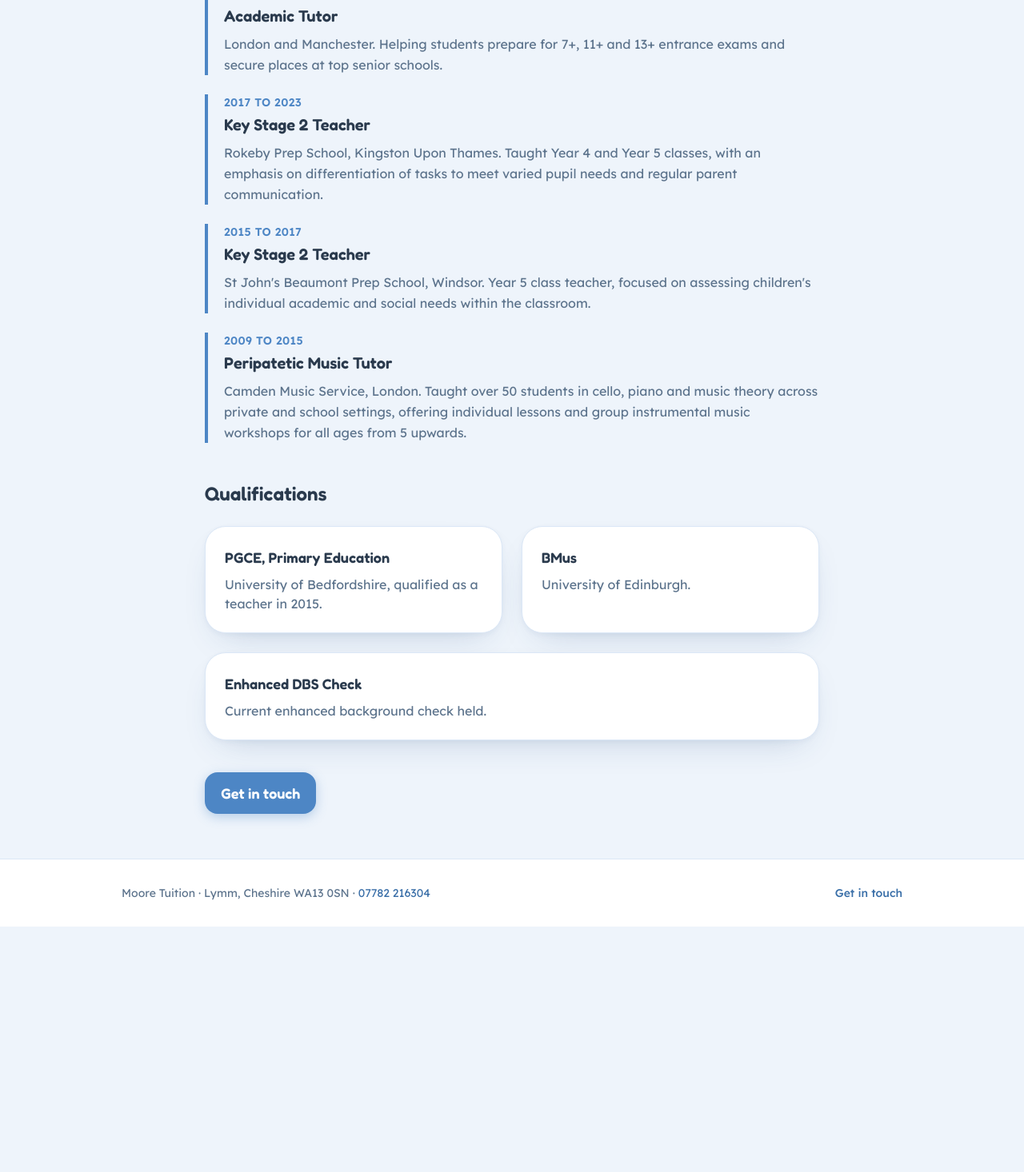
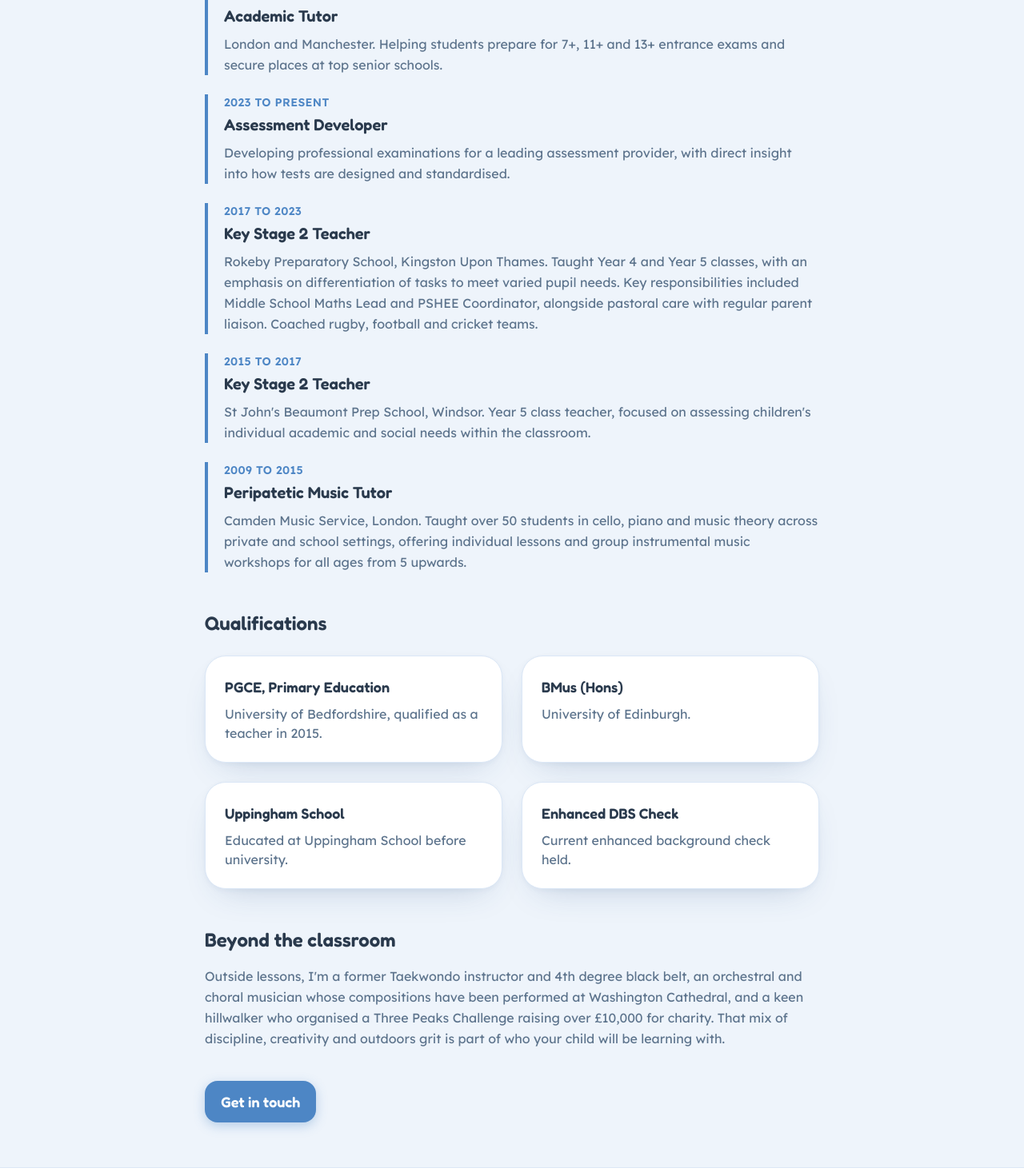
Before and after one commit to NickCMoore/moore-tuition-site, a Next.js app in the folder frontend/: page /cv in a window 1280 px wide. Shown: the part 604-2070 px from the top of the page at 80% size. Before the commit the page ends 1763 px from the top, so only its background shows below. Built offline with nearby package versions, Linux system fonts and the light colour scheme.

Commit message:
Enrich CV and about copy from verified experience, and use a real classroom photo on Approach.
Co-authored-by: Cursor <cursoragent@cursor.com>

```diff
--- a/frontend/app/(marketing)/approach/page.tsx
+++ b/frontend/app/(marketing)/approach/page.tsx
@@ -19,12 +19,12 @@ export default function ApproachPage() {
       />
       <section className="px-6 py-14">
         <div className="mx-auto max-w-3xl space-y-8">
-          <div className="relative aspect-[16/9] overflow-hidden rounded-card shadow-soft">
+          <div className="relative aspect-[4/3] overflow-hidden rounded-card shadow-soft sm:aspect-[16/10]">
             <Image
-              src="/images/teacher-student.jpg"
-              alt="Nick Moore working one-to-one with a pupil over books and notes"
+              src="/images/hero-classroom.jpg"
+              alt="Nick Moore tutoring pupils one-to-one in a classroom"
               fill
-              className="object-cover object-center"
+              className="object-cover object-[center_40%]"
               sizes="(max-width: 768px) 100vw, 768px"
             />
           </div>
@@ -60,6 +60,12 @@ export default function ApproachPage() {
               including CEM, GL, ISEB and school-specific assessments. That means
               we can practise in the style your child will actually meet on the
               day, not just generic worksheets.
+            </p>
+            <p className="mt-3 leading-relaxed text-muted">
+              Having led Maths at a leading London prep school and now working
+              in professional assessment development, I understand entrance exams
+              from both sides: how children experience them and how they&apos;re
+              built.
             </p>
           </div>
 
--- a/frontend/app/(marketing)/cv/page.tsx
+++ b/frontend/app/(marketing)/cv/page.tsx
@@ -17,9 +17,14 @@ const experience = [
     body: "London and Manchester. Helping students prepare for 7+, 11+ and 13+ entrance exams and secure places at top senior schools.",
   },
   {
+    years: "2023 to Present",
+    title: "Assessment Developer",
+    body: "Developing professional examinations for a leading assessment provider, with direct insight into how tests are designed and standardised.",
+  },
+  {
     years: "2017 to 2023",
     title: "Key Stage 2 Teacher",
-    body: "Rokeby Prep School, Kingston Upon Thames. Taught Year 4 and Year 5 classes, with an emphasis on differentiation of tasks to meet varied pupil needs and regular parent communication.",
+    body: "Rokeby Preparatory School, Kingston Upon Thames. Taught Year 4 and Year 5 classes, with an emphasis on differentiation of tasks to meet varied pupil needs. Key responsibilities included Middle School Maths Lead and PSHEE Coordinator, alongside pastoral care with regular parent liaison. Coached rugby, football and cricket teams.",
   },
   {
     years: "2015 to 2017",
@@ -95,11 +100,19 @@ export default function CvPage() {
             </div>
             <div className="rounded-card border border-line bg-surface p-6 shadow-soft">
               <h3 className="font-head text-lg font-semibold text-ink">
-                BMus
+                BMus (Hons)
               </h3>
               <p className="mt-2 text-muted">University of Edinburgh.</p>
             </div>
-            <div className="rounded-card border border-line bg-surface p-6 shadow-soft sm:col-span-2">
+            <div className="rounded-card border border-line bg-surface p-6 shadow-soft">
+              <h3 className="font-head text-lg font-semibold text-ink">
+                Uppingham School
+              </h3>
+              <p className="mt-2 text-muted">
+                Educated at Uppingham School before university.
+              </p>
+            </div>
+            <div className="rounded-card border border-line bg-surface p-6 shadow-soft">
               <h3 className="font-head text-lg font-semibold text-ink">
                 Enhanced DBS Check
               </h3>
@@ -109,6 +122,18 @@ export default function CvPage() {
             </div>
           </div>
 
+          <h2 className="mt-12 font-head text-2xl font-semibold text-ink">
+            Beyond the classroom
+          </h2>
+          <p className="mt-4 leading-relaxed text-muted">
+            Outside lessons, I&apos;m a former Taekwondo instructor and 4th degree
+            black belt, an orchestral and choral musician whose compositions have
+            been performed at Washington Cathedral, and a keen hillwalker who
+            organised a Three Peaks Challenge raising over £10,000 for charity.
+            That mix of discipline, creativity and outdoors grit is part of who
+            your child will be learning with.
+          </p>
+
           <div className="mt-10">
             <Button href="/contact">Get in touch</Button>
           </div>
--- a/frontend/app/(marketing)/page.tsx
+++ b/frontend/app/(marketing)/page.tsx
@@ -101,6 +101,12 @@ export default function HomePage() {
               College School Wimbledon. I specialise in English, Maths and
               Reasoning, and I&apos;m familiar with CEM, GL, ISEB and
               school-specific assessments.
+            </p>
+            <p className="mt-4 text-lg leading-relaxed text-muted">
+              Having led Maths at a leading London prep school and now working
+              in professional assessment development, I understand entrance exams
+              from both sides: how children experience them and how they&apos;re
+              built.
             </p>
             <p className="mt-4 text-lg leading-relaxed text-muted">
               Whether your child is preparing for highly competitive schools or
```
